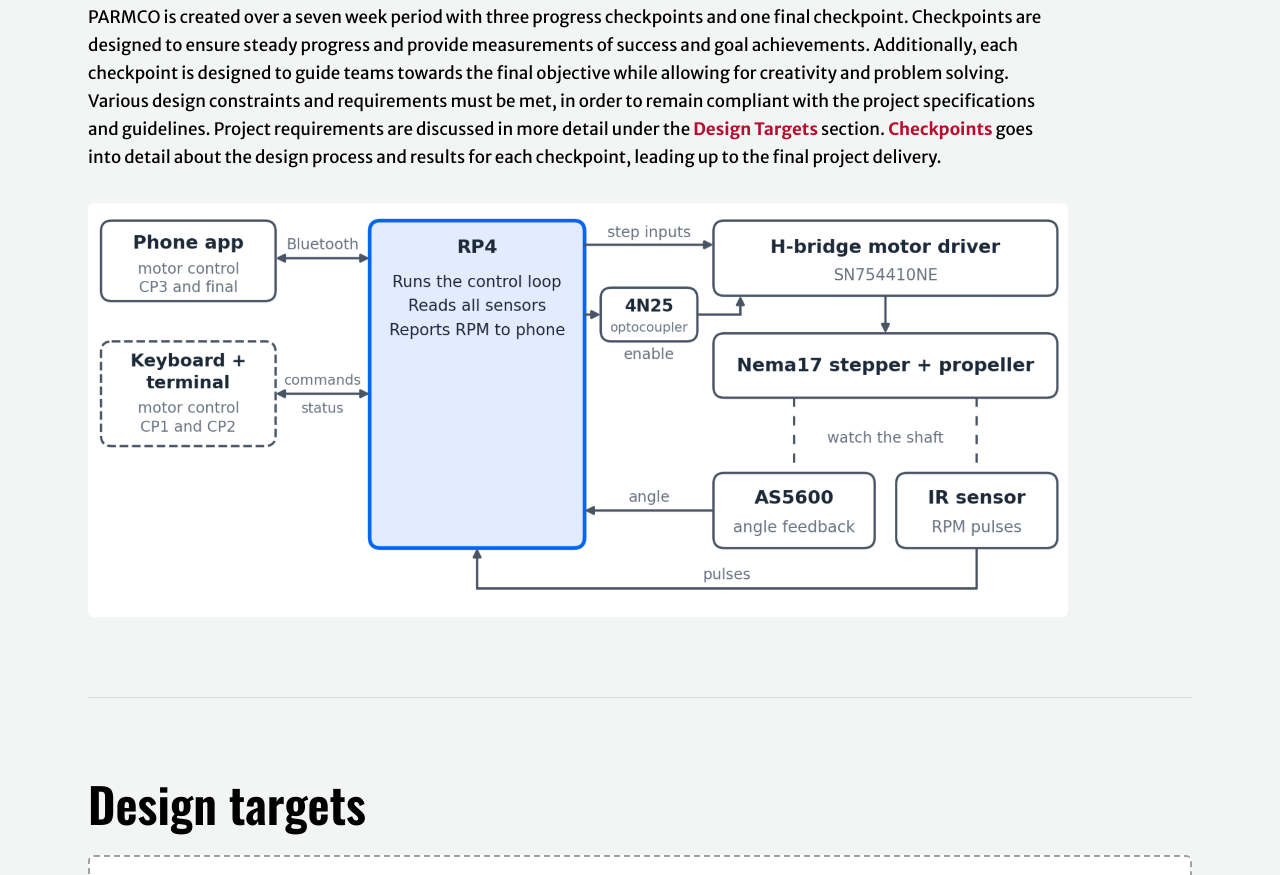
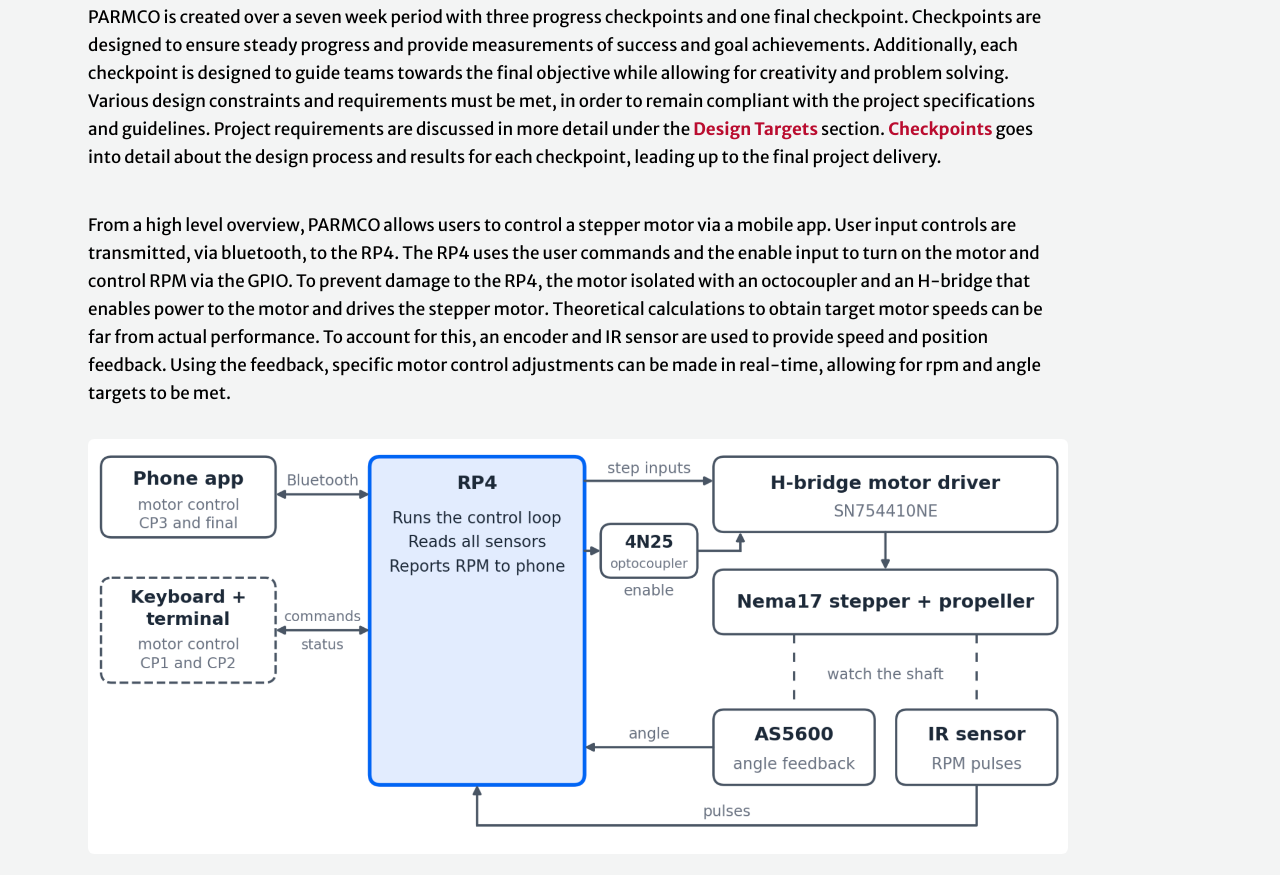
Before and after one commit to Herring-UGAECSE-4235-F26/Group-2, a plain HTML site: page docs/index.html in a window 1280 px wide. Shown: the part 1625-2500 px from the top of the page. Drawn offline with nearby package versions, Linux system fonts and the light colour scheme.

Commit message:
overview additions

```diff
--- a/docs/index.html
+++ b/docs/index.html
@@ -101,6 +101,19 @@
           Various design constraints and requirements must be met, in order to remain compliant with the project specifications and guidelines.
           Project requirements are discussed in more detail under the <a href="#targets">Design Targets</a> section.
           <a href="#checkpoints">Checkpoints</a> goes into detail about the design process and results for each checkpoint, leading up to the final project delivery.</p>
+        <!-- [END HUMAN EDIT] -->
+      </div>
+      <div class="ov-stack">
+      <div class="ov-text">
+        <!-- [HUMAN EDIT] filled section to discuss project overview (paragraph 3) -->
+        <p>From a high level overview, PARMCO allows users to control a stepper motor via a mobile app.
+          User input controls are transmitted, via bluetooth, to the RP4. The RP4 uses the user commands and the enable input to turn on the motor and control RPM via the GPIO.
+          To prevent damage to the RP4, the motor isolated with an octocoupler and an H-bridge that enables power to the motor and drives the stepper motor.
+          Theoretical calculations to obtain target motor speeds can be far from actual performance.
+          To account for this, an encoder and IR sensor are used to provide speed and position feedback.
+          Using the feedback, specific motor control adjustments can be made in real-time, allowing for rpm and angle targets to be met.
+
+        </p>
         <!-- [END HUMAN EDIT] -->
       </div>
       <figure class="ov-flow ph">
```
